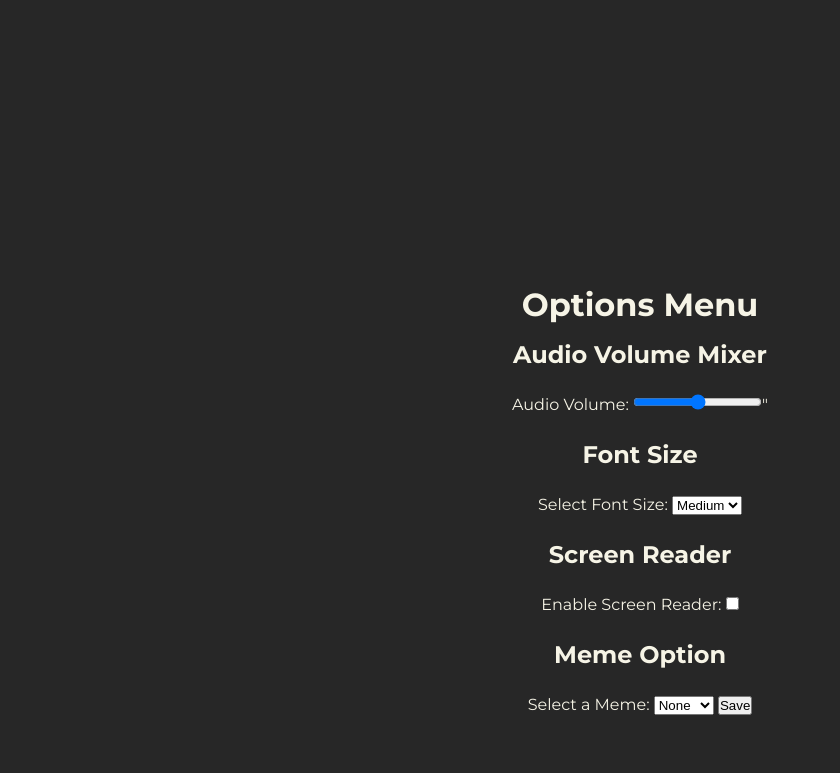
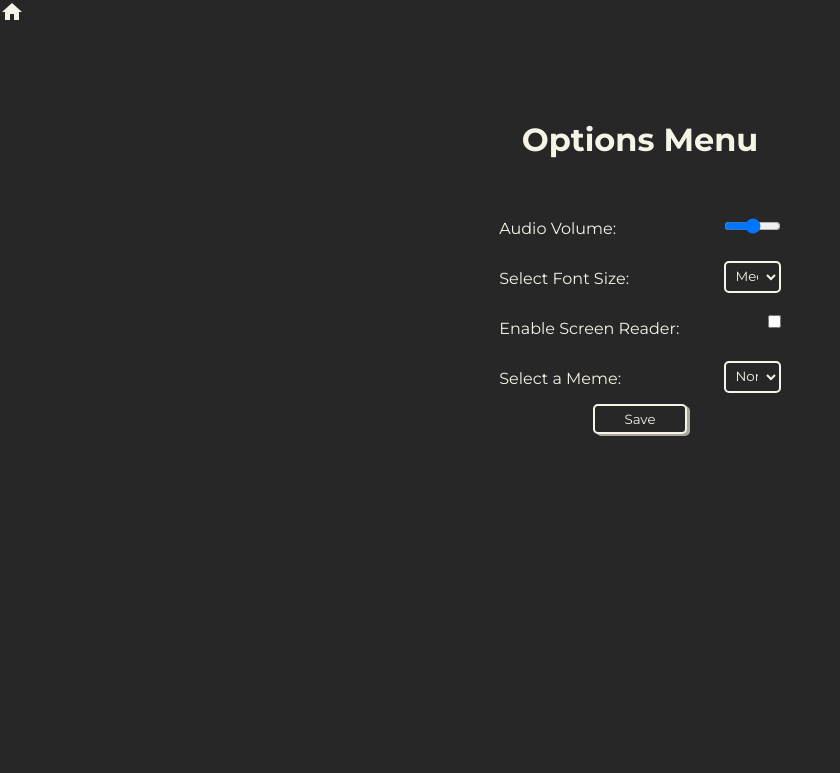
Before and after one commit to RCHennig/Schule-LH, a Flask app: page /options in a window 1280 px wide. Shown: the top 773 px of the page, without its empty margins (0-840 px from the left). Run offline with Flask 3, Linux system fonts and the light colour scheme.

Commit message:
Options wieder DAAA

```diff
--- a/Bak/flaskNumberGuesser/app.py
+++ b/Bak/flaskNumberGuesser/app.py
@@ -77,7 +77,7 @@ def scores():
 @app.route("/")
 def menu():
     mixer.init()
-    mixer.music.load('/music/backgroundMusic.mp3')
+    mixer.music.load('./music/backgroundMusic.mp3')
     mixer.music.play(999)
     return render_template("menu.html")
 
--- a/Bak/flaskNumberGuesser/static/styles/options.css
+++ b/Bak/flaskNumberGuesser/static/styles/options.css
@@ -5,16 +5,70 @@
   -webkit-box-sizing: border-box;
   box-sizing: border-box;
 }
-
 body {
     background: #272727;
     color: #f6f4e6;
-    text-align: center;
     font-family: "Montserrat", sans-serif;
-    left: 0;
-    line-height: 50px;
-    margin-top: 0px;
-    position: absolute;
-    top: 35%;
-    width: 100%;
 }
+
+.material-icons{
+  color: #f6f4e6;
+}
+
+h1{
+  margin-top: 7.5%;
+  margin-bottom: 2%;
+  text-align: center;
+}
+form{
+  text-align: left;
+  left: 0;
+  line-height: 50px;
+  margin-top: 2%;
+  margin-left: 39%;
+  margin-right: 39%;
+  position: absolute;
+  top: 16%;
+  width: 22%;
+}
+
+.checkbox{
+  font-family: "Montserrat", sans-serif;
+  background: #272727;
+  color: #f6f4e6;
+  border-color: #f6f4e6;
+  border: 2px solid #f6f4e6;
+  float: right;
+  margin-top: 4%;
+}
+
+.obtn{
+  font-family: "Montserrat", sans-serif;
+  background: #272727;
+  color: #f6f4e6;
+  border-color: #f6f4e6;
+  width: 20%;
+  height:  5%;
+  border-radius: 5px;
+  border: 2px solid #f6f4e6;
+  padding: 5px;
+  float: right;
+  margin-top: 2.5%;
+}
+
+.sbtn{
+  text-align: center;
+  font-family: "Montserrat", sans-serif;
+  background: #272727;
+  color: #f6f4e6;
+  border-color: #f6f4e6;
+  width: 33.33%;
+  height:  5.5%;
+  border-radius: 5px;
+  border: 2px solid #f6f4e6;
+  padding: 5px;
+  filter: drop-shadow(3.5px 2px 0.25px #a9a89e);
+  bottom: 10%;
+  margin-left: 33.33%;
+  margin-right: 33.33%;
+}
--- a/Bak/flaskNumberGuesser/templates/options.html
+++ b/Bak/flaskNumberGuesser/templates/options.html
@@ -1,38 +1,39 @@
-<!DOCTYPE html>
 <html>
 <head>
     <title>Options Menu</title>
+    <link rel="stylesheet" href="https://fonts.googleapis.com/icon?family=Material+Icons">
     <link rel="stylesheet" href="{{ url_for('static',filename='styles/Options.css') }}">
 </head>
 <body>
+    <a href="/"><i class="material-icons">home</i></a>
     <h1>Options Menu</h1>
+
     <form>
-        <h2>Audio Volume Mixer</h2>
+        <br>
         <label for="audioVolume">Audio Volume:</label>
-        <input type="range" id="audioVolume" name="audioVolume" min="0" max="100" value="{{ audio_volume }}">"
-
-        <h2>Font Size</h2>
+        <input class="obtn" type="range" id="audioVolume" name="audioVolume" min="0" max="100" value="{{ audio_volume }}">
+        <br>
         <label for="fontSize">Select Font Size:</label>
-        <select id="fontSize" name="fontSize">
+        <select class="obtn" id="fontSize" name="fontSize">
             <option value="small">Small</option>
             <option value="medium" selected>Medium</option>
             <option value="large">Large</option>
         </select>
+        <br>
+        <label for="screenReader">Enable Screen Reader:</label>
+        <input class="checkbox" type="checkbox" id="screenReader" name="screenReader">
 
-        <h2>Screen Reader</h2>
-        <label for="screenReader">Enable Screen Reader:</label>
-        <input type="checkbox" id="screenReader" name="screenReader">
-
-        <h2>Meme Option</h2>
+        <br>
         <label for="memeOption">Select a Meme:</label>
-        <select id="memeOption" name="memeOption">
+        <select class="obtn" id="memeOption" name="memeOption">
             <option value="none">None</option>
             <option value="cat">Cat</option>
             <option value="dog">Dog</option>
             <option value="laugh">Laugh</option>
         </select>
 
-        <button type="submit">Save</button>
+        <br>
+        <button class="sbtn" type="submit">Save</button>
     </form>
 </body>
 </html>
```
